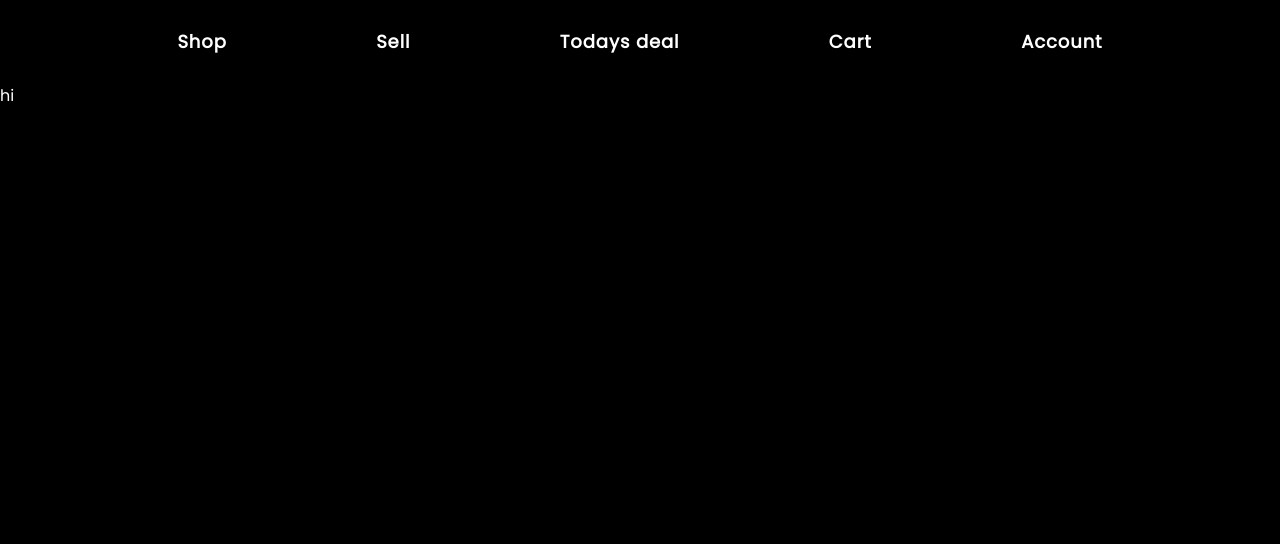
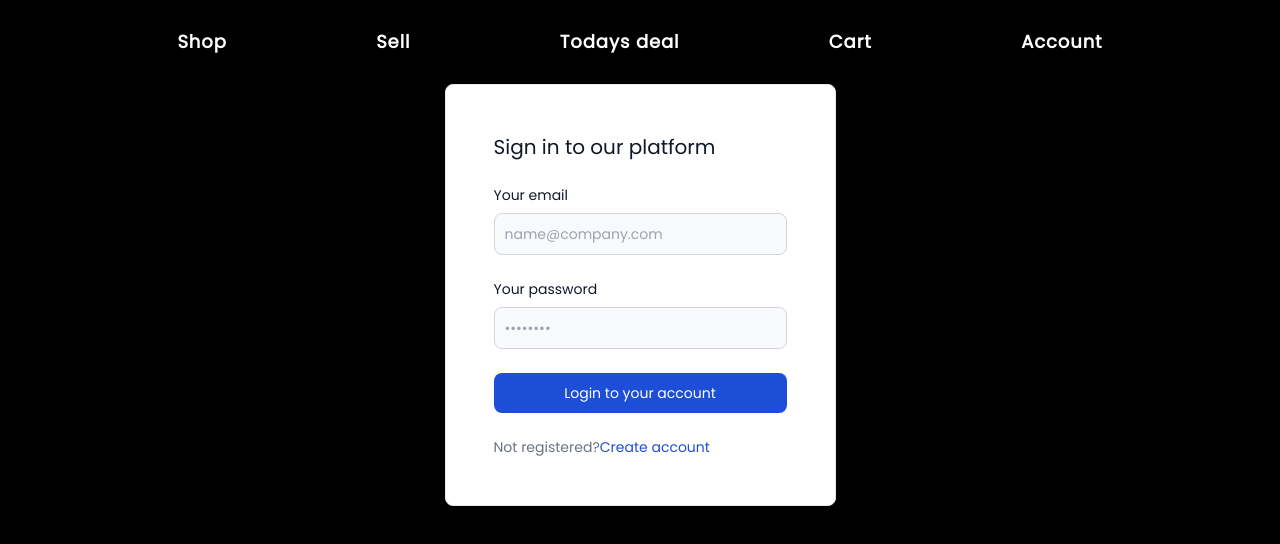
Before and after one commit to Nidhinsanju/Ecommerce, a Next.js app: page / in a window 1280 px wide. Shown: the top 544 px of the page. Built offline with nearby package versions, Linux system fonts and the light colour scheme.

Commit message:
login component added

```diff
--- a/src/app/page.tsx
+++ b/src/app/page.tsx
@@ -1,3 +1,11 @@
+import Login from "@/components/login";
+
 export default function Page() {
-  return <div className="text-white">hi</div>;
+  return (
+    <div className="text-white  flex items-center justify-center flex-wrap">
+      <div>
+        <Login />
+      </div>
+    </div>
+  );
 }
--- a/src/components/accoutPress.tsx
+++ b/src/components/accoutPress.tsx
@@ -1,6 +1,7 @@
 "use client";
 import { useEffect, useState } from "react";
 import Notfound from "@/app/not-found";
+import { BACKEND_URL } from "@/contents/Url";
 
 export default function AccoutSettings() {
   const [name, Setname] = useState();
@@ -9,7 +10,7 @@
 
   useEffect(() => {
     const fetchData = async () => {
-      const res = await fetch("http://localhost:3000/api/user", {
+      const res = await fetch(BACKEND_URL + "/api/user", {
         cache: "no-store",
       });
       if (!res) {
--- /dev/null
+++ b/src/components/login.tsx
@@ -0,0 +1,50 @@
+"use client";
+export default function Login() {
+  return (
+    <div className="w-full  p-4 bg-white border border-gray-200 rounded-lg shadow sm:p-6 md:p-12 dark:bg-gray-800 dark:border-gray-700">
+      <form className="space-y-6 w-full" action="#">
+        <h5 className="text-xl font-medium text-gray-900 dark:text-white">
+          Sign in to our platform
+        </h5>
+        <div>
+          <label className="block mb-2 text-sm font-medium text-gray-900 dark:text-white">
+            Your email
+          </label>
+          <input
+            type="email"
+            className="bg-gray-50 border border-gray-300 text-gray-900 text-sm rounded-lg focus:ring-blue-500 focus:border-blue-500 block w-full p-2.5 dark:bg-gray-600 dark:border-gray-500 dark:placeholder-gray-400 dark:text-white"
+            placeholder="name@company.com"
+            required
+          />
+        </div>
+        <div>
+          <label className="block mb-2 text-sm font-medium text-gray-900 dark:text-white">
+            Your password
+          </label>
+          <input
+            id="password"
+            placeholder="••••••••"
+            className="bg-gray-50 border border-gray-300 text-gray-900 text-sm rounded-lg focus:ring-blue-500 focus:border-blue-500 block w-full p-2.5 dark:bg-gray-600 dark:border-gray-500 dark:placeholder-gray-400 dark:text-white"
+            required
+          />
+        </div>
+
+        <button
+          type="submit"
+          className="w-full text-white bg-blue-700 hover:bg-blue-800 focus:ring-4 focus:outline-none focus:ring-blue-300 font-medium rounded-lg text-sm px-5 py-2.5 text-center dark:bg-blue-600 dark:hover:bg-blue-700 dark:focus:ring-blue-800"
+        >
+          Login to your account
+        </button>
+        <div className="text-sm font-medium text-gray-500 dark:text-gray-300">
+          Not registered?
+          <a
+            href="#"
+            className="text-blue-700 hover:underline dark:text-blue-500"
+          >
+            Create account
+          </a>
+        </div>
+      </form>
+    </div>
+  );
+}
--- a/src/contents/Url.ts
+++ b/src/contents/Url.ts
@@ -1 +1 @@
-export const URL="http://localhost:3000"
+export const BACKEND_URL="http://localhost:3000"
```
